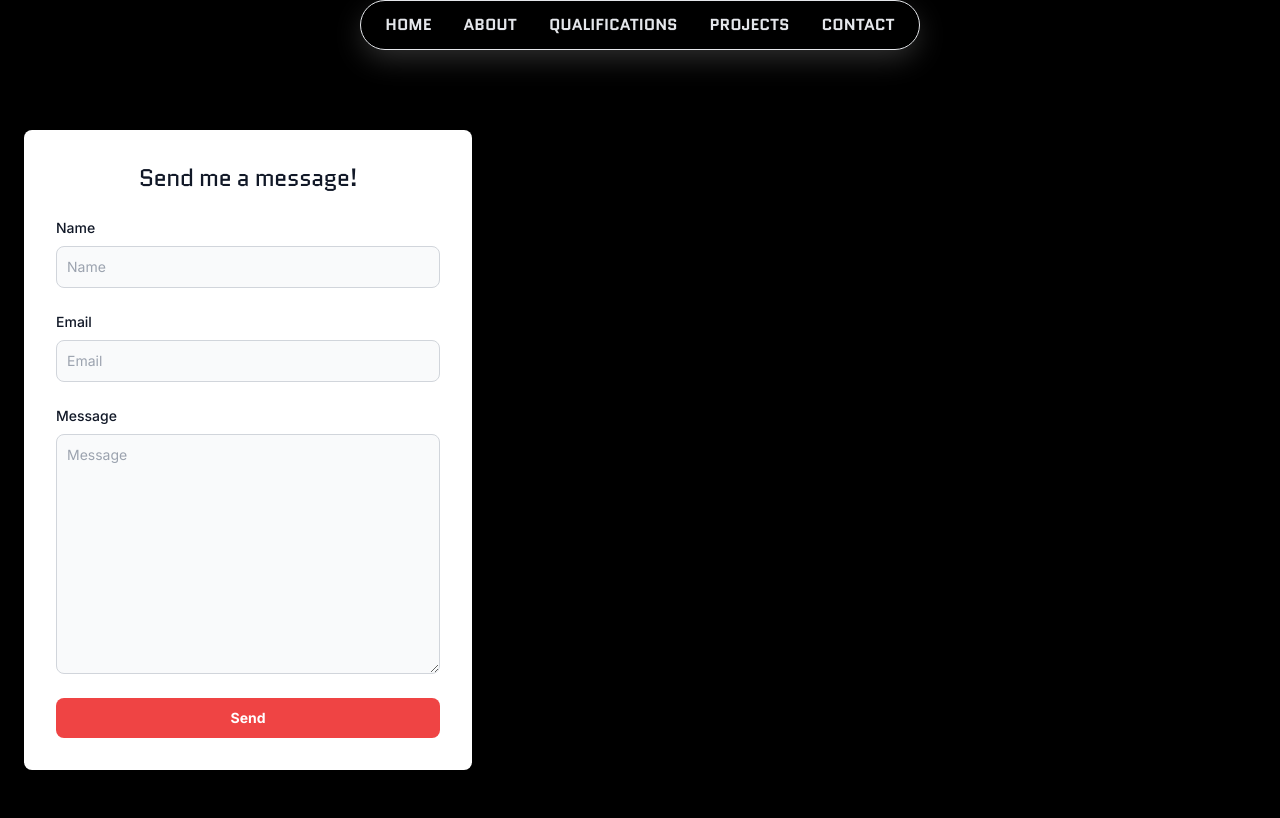
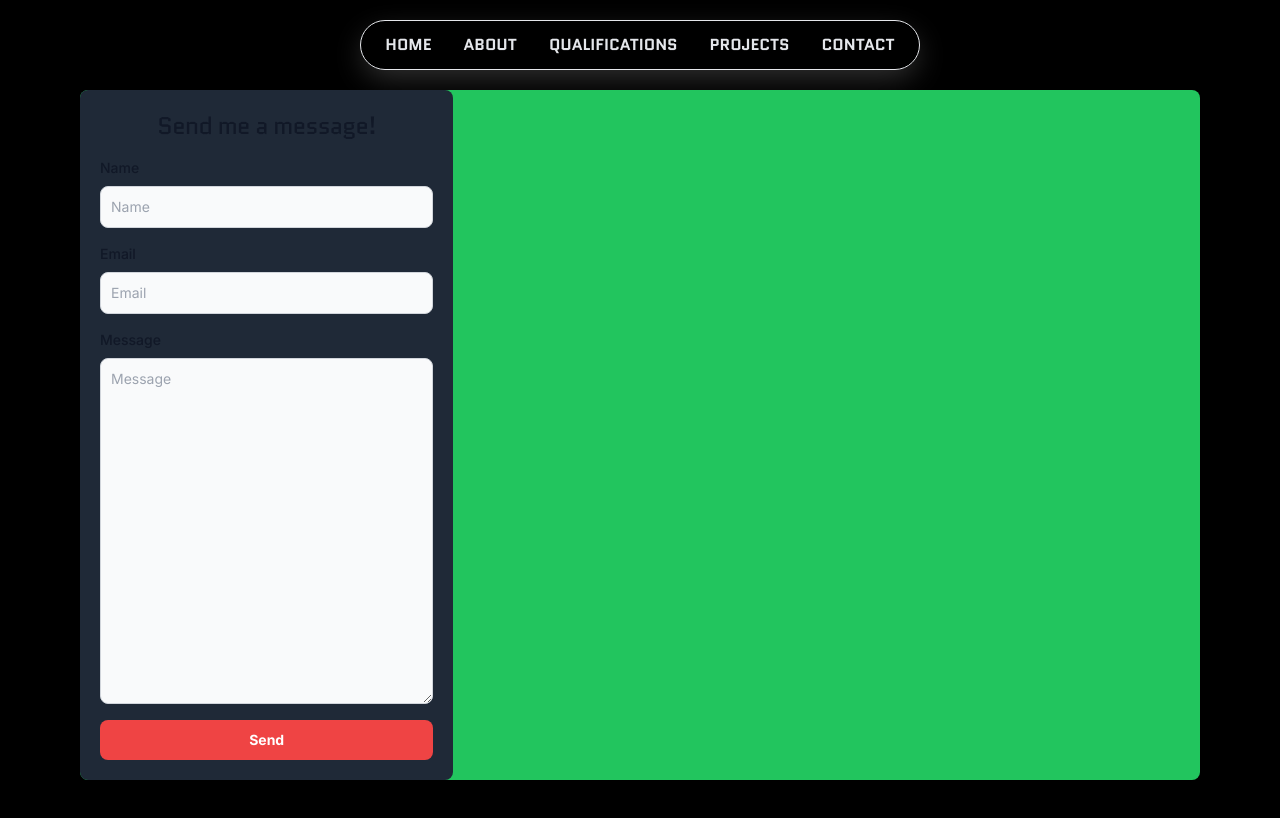
Before and after one commit to Aditya-Bang/final_personal_website_2, a Next.js app: page /contact in a window 1280 px wide. Shown: the top 818 px of the page. Built offline with nearby package versions, Linux system fonts and the light colour scheme.

Commit message:
fixed contact page layout css

```diff
--- a/app/contact/page.js
+++ b/app/contact/page.js
@@ -4,9 +4,13 @@ import Navbar from "@/components/Navbar";
 const Contact = () => {
 
   return (
-    <div>
+    <div className="flex flex-col h-screen items-center p-5 gap-5 pr-20 pl-20">
       <Navbar />
-      <ContactForm />
+      <div className="flex flex-row bg-green-500 w-full h-full rounded-lg">
+        <div className="rounded-lg basis-4/12">
+          <ContactForm />
+        </div>
+      </div>
     </div>
   )
 }
--- a/components/ContactForm.jsx
+++ b/components/ContactForm.jsx
@@ -58,15 +58,11 @@ const ContactForm = () => {
     }
 
     return (
-        <section className="relative z-5">
-            <div className="flex flex-col justify-center px-6 py-8 mx-auto md:h-screen lg:py-0">
-
-                <div className="w-full bg-white rounded-lg shadow dark:border md:mt-0 sm:max-w-md xl:p-0 dark:bg-gray-800 dark:border-gray-700">
-                    <div className="p-6 space-y-4 md:space-y-6 sm:p-8 w-full">
+        <section className="flex flex-col rounded-lg bg-gray-800 border-gray-700 p-5 gap-2 w-full h-full">
+            <form onSubmit={handleSubmit} className="flex flex-col gap-4 h-full">
                 <h1 className={`${quantico.className} text-center font-bold leading-tight tracking-tight text-gray-900 md:text-2xl dark:text-white`}>
                     Send me a message!
                 </h1>
-                        <form onSubmit={handleSubmit} className="space-y-4 md:space-y-6">
 
                 <div>
                     <label className="block mb-2 text-sm font-medium text-gray-900 dark:text-white">
@@ -103,7 +99,7 @@ const ContactForm = () => {
                         disabled={loading}
                     />
                 </div>
-                            <div>
+                <div className='grow flex flex-col'>
                     <label
                         for="message"
                         className="block mb-2 text-sm font-medium text-gray-900 dark:text-white"
@@ -115,27 +111,26 @@ const ContactForm = () => {
                         name="message"
                         id="message"
                         placeholder="Message"
-                                    className={`bg-gray-50 border h-60 align-text-top border-gray-300 text-gray-900 sm:text-sm rounded-lg focus:ring-blue-600 focus:border-blue-600 block w-full p-2.5 dark:bg-gray-700 dark:border-gray-600 dark:placeholder-gray-400 dark:text-white dark:focus:ring-blue-500 dark:focus:border-blue-500 ${loading ? 'opacity-40 pointer-events-none' : ''}`}
+                        className={`grow bg-gray-50 border align-text-top border-gray-300 text-gray-900 sm:text-sm rounded-lg focus:ring-blue-600 focus:border-blue-600 block w-full p-2.5 dark:bg-gray-700 dark:border-gray-600 dark:placeholder-gray-400 dark:text-white dark:focus:ring-blue-500 dark:focus:border-blue-500 ${loading ? 'opacity-40 pointer-events-none' : ''}`}
                         required
                         value={message}
                         onChange={(e) => setMessage(e.target.value)}
                         disabled={loading}
                     />
                 </div>
+                <div>
                     {loading ? <div className='flex justify-center items-center'><Loader /></div> :
                         <motion.button
                             className="w-full text-white bg-red-500 focus:ring-4 focus:outline-none focus:ring-primary-300 font-bold rounded-lg text-sm px-5 py-2.5 text-center dark:bg-primary-600 dark:hover:bg-primary-700 dark:focus:ring-primary-800"
-                                whileHover={{ scale: 1.1 }}
-                                whileTap={{ scale: 0.9 }}
+                            whileHover={{ scale: 1.05 }}
+                            whileTap={{ scale: 0.95 }}
                             type="submit"
                             disabled={loading}
                         >
                             Send
                         </motion.button>}
+                </div>
             </form>
-                    </div>
-                </div>
-            </div>
         </section>
 
     )
```
Lines whose indentation alone changed are shown as unchanged.
